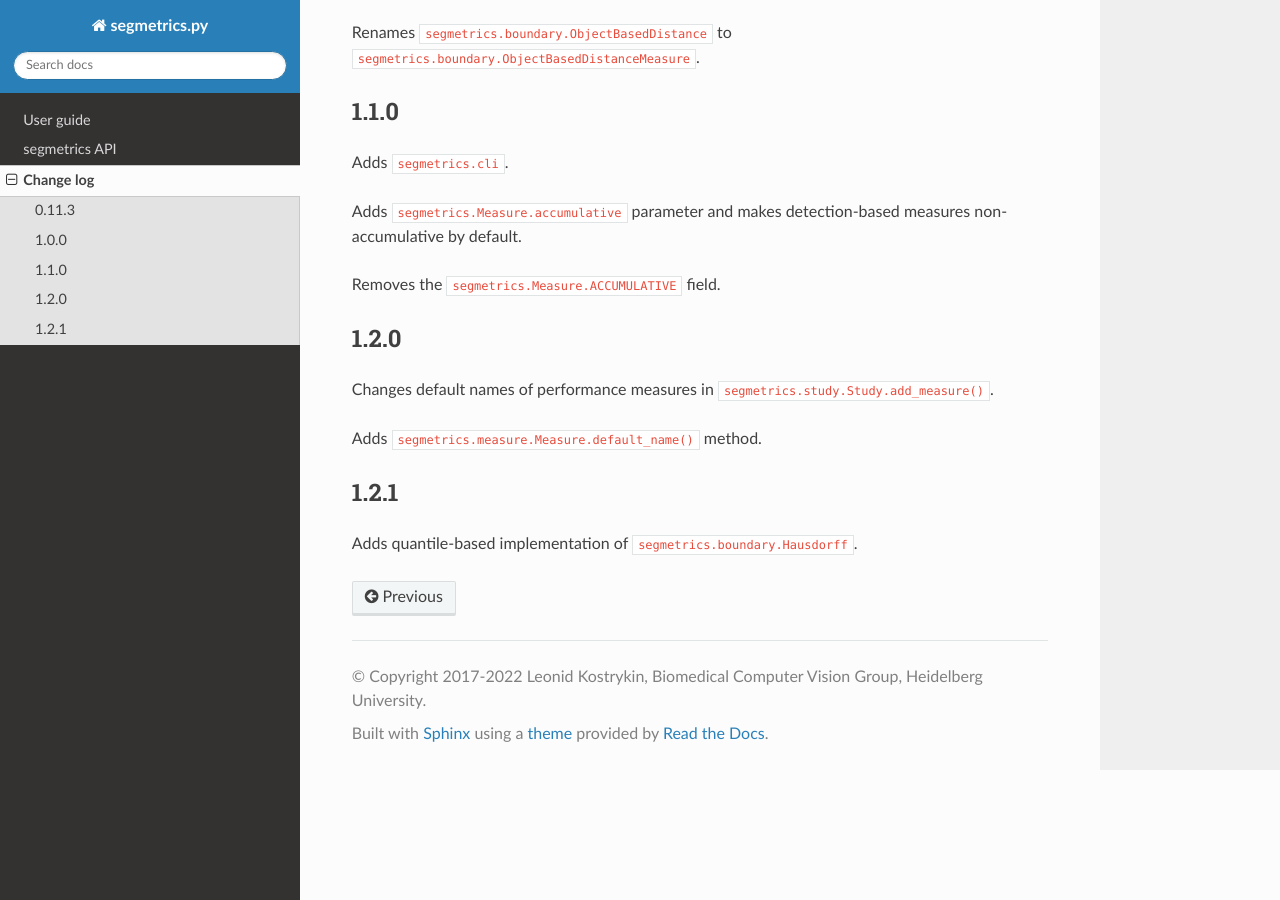
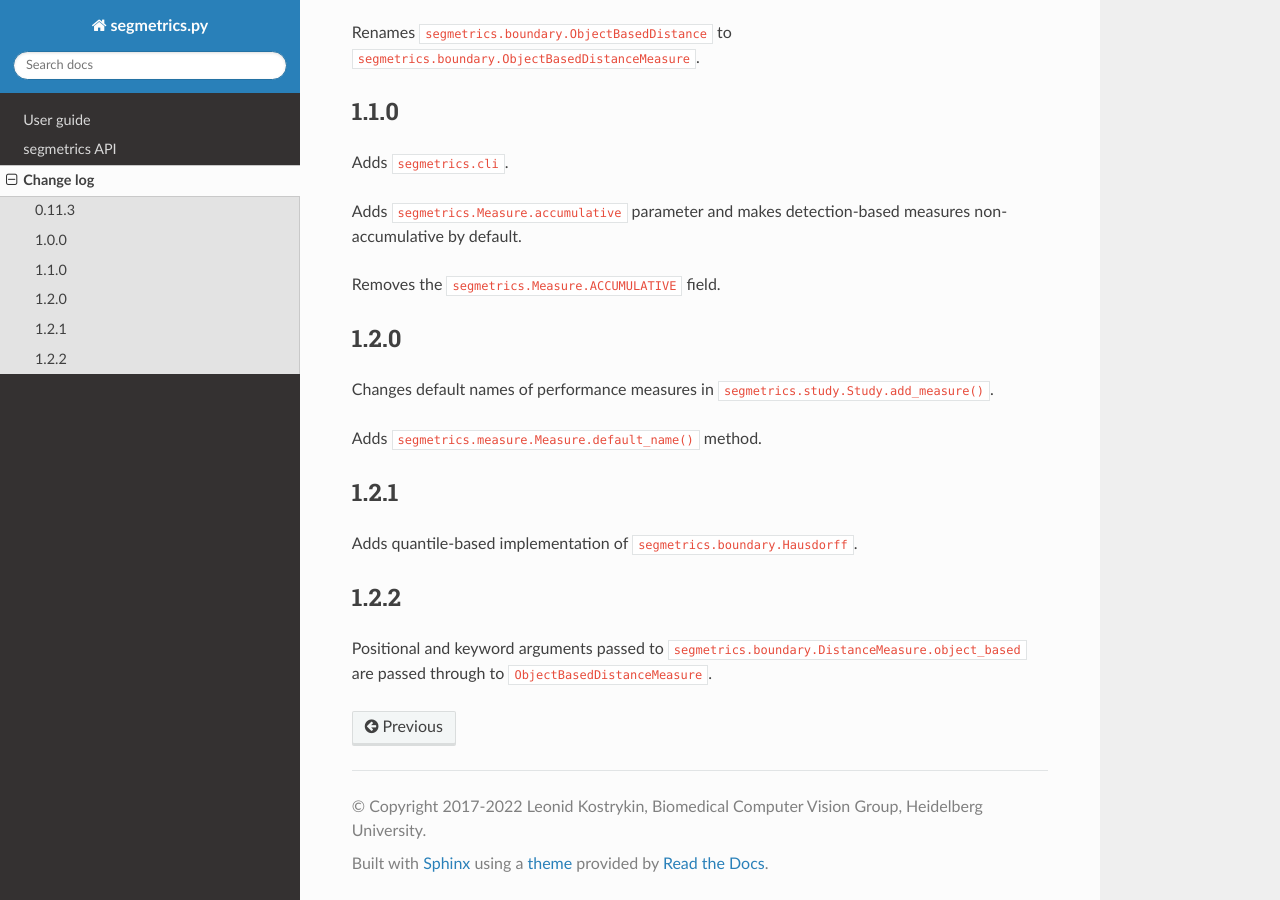
Before and after one commit to BMCV/segmetrics, a Sphinx documentation site: the page built from docs/source/changelog.rst, in a window 1280 px wide and 900 px high, scrolled down 592 px. Built offline with Sphinx 7.4.7 and the Read the Docs theme 2.0.0, drawn with Linux system fonts in a browser that asks for light colours.

Commit message:
updates change log

```diff
--- a/docs/source/changelog.rst
+++ b/docs/source/changelog.rst
@@ -43,3 +43,8 @@ Adds ``segmetrics.measure.Measure.default_name()`` method.
 -----
 
 Adds quantile-based implementation of ``segmetrics.boundary.Hausdorff``.
+
+1.2.2
+-----
+
+Positional and keyword arguments passed to ``segmetrics.boundary.DistanceMeasure.object_based`` are passed through to ``ObjectBasedDistanceMeasure``.
```
